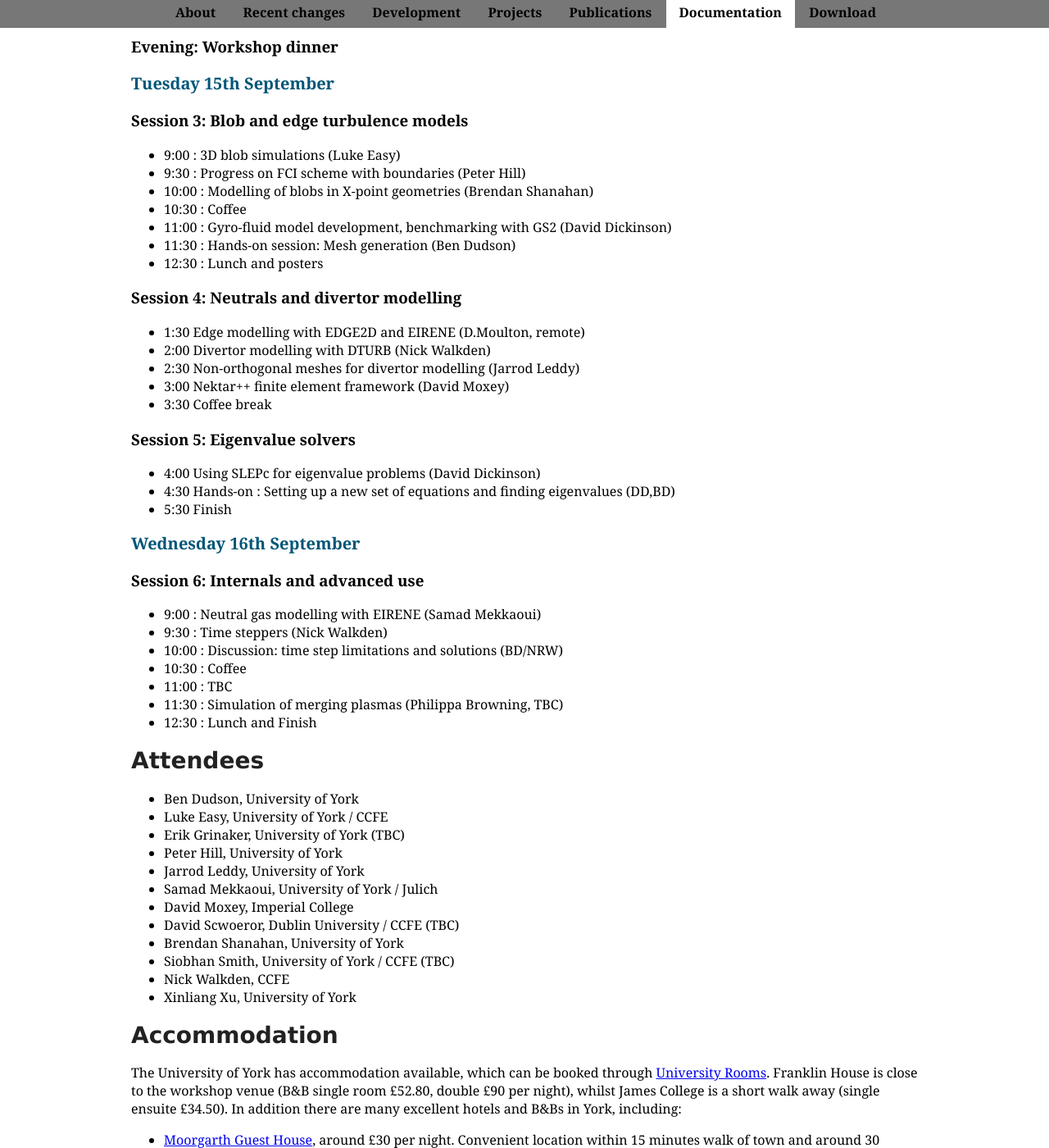
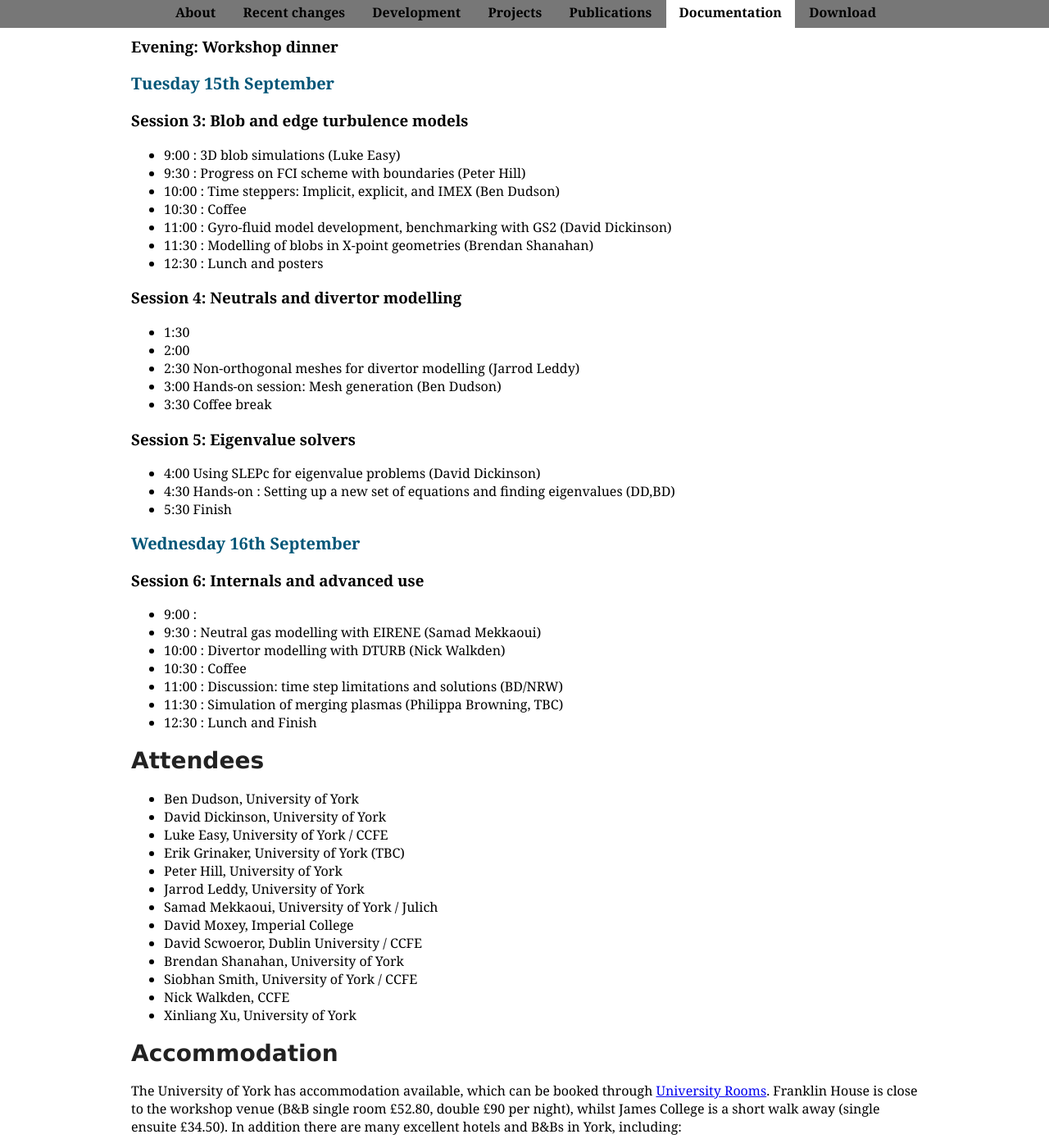
Before and after one commit to boutproject/boutproject.github.io, a Jekyll site: the page built from workshop2015.markdown, in a window 1280 px wide and 1400 px high, scrolled down 1027 px. Shown: the whole window at 82% size. Built offline with Jekyll 4.4.1, drawn with Linux system fonts in a browser that asks for light colours; Markdown is read by kramdown in place of the engine named in the settings; some of the changed text lies outside the part shown.

Commit message:
Moving talks around

```diff
--- a/workshop2015.markdown
+++ b/workshop2015.markdown
@@ -39,7 +39,7 @@ The aim of this workshop is (1) to prepare researchers to use and further develo
 
 * 3:30 : Hands on: Using Git to download and update BOUT++ (Peter Hill)
 * 4:00 : Code layout and structure (Ben Dudson)
-* 4:30 : Hands-on running examples and Python data analysis tools (TBC)
+* 4:30 : Hands-on running examples and Python data analysis tools
 * 5:30 : Finish
 
 ### Evening: Workshop dinner
@@ -48,20 +48,20 @@ The aim of this workshop is (1) to prepare researchers to use and further develo
 
 ### Session 3: Blob and edge turbulence models
 
-* 9:00 : 3D blob simulations (Luke Easy)
-* 9:30 : Progress on FCI scheme with boundaries (Peter Hill)
-* 10:00 : Modelling of blobs in X-point geometries (Brendan Shanahan)
+* 9:00  : 3D blob simulations (Luke Easy)
+* 9:30  : Progress on FCI scheme with boundaries (Peter Hill)
+* 10:00 : Time steppers: Implicit, explicit, and IMEX (Ben Dudson)
 * 10:30 : Coffee
 * 11:00 : Gyro-fluid model development, benchmarking with GS2 (David Dickinson)
-* 11:30 : Hands-on session: Mesh generation (Ben Dudson)
+* 11:30 : Modelling of blobs in X-point geometries (Brendan Shanahan)
 * 12:30 : Lunch and posters
 
 ### Session 4: Neutrals and divertor modelling
 
-* 1:30 Edge modelling with EDGE2D and EIRENE (D.Moulton, remote)
-* 2:00 Divertor modelling with DTURB (Nick Walkden)
+* 1:30
+* 2:00
 * 2:30 Non-orthogonal meshes for divertor modelling (Jarrod Leddy)
-* 3:00 Nektar++ finite element framework (David Moxey)
+* 3:00 Hands-on session: Mesh generation (Ben Dudson)
 * 3:30 Coffee break
 
 ### Session 5:  Eigenvalue solvers
@@ -74,11 +74,11 @@ The aim of this workshop is (1) to prepare researchers to use and further develo
 
 ### Session 6: Internals and advanced use
 
-* 9:00 :  Neutral gas modelling with EIRENE (Samad Mekkaoui)
-* 9:30 :  Time steppers (Nick Walkden)
-* 10:00 : Discussion: time step limitations and solutions (BD/NRW)
+* 9:00 :
+* 9:30 :  Neutral gas modelling with EIRENE (Samad Mekkaoui)
+* 10:00 : Divertor modelling with DTURB (Nick Walkden)
 * 10:30 : Coffee
-* 11:00 : TBC
+* 11:00 : Discussion: time step limitations and solutions (BD/NRW)
 * 11:30 : Simulation of merging plasmas (Philippa Browning, TBC)
 * 12:30 : Lunch and Finish
 
@@ -86,15 +86,16 @@ The aim of this workshop is (1) to prepare researchers to use and further develo
 # Attendees
 
 * Ben Dudson, University of York
+* David Dickinson, University of York
 * Luke Easy, University of York / CCFE
 * Erik Grinaker, University of York (TBC)
 * Peter Hill, University of York
 * Jarrod Leddy, University of York
 * Samad Mekkaoui, University of York / Julich
 * David Moxey, Imperial College
-* David Scwoeror, Dublin University / CCFE (TBC)
+* David Scwoeror, Dublin University / CCFE
 * Brendan Shanahan, University of York
-* Siobhan Smith, University of York / CCFE (TBC)
+* Siobhan Smith, University of York / CCFE
 * Nick Walkden, CCFE
 * Xinliang Xu, University of York
 
```
